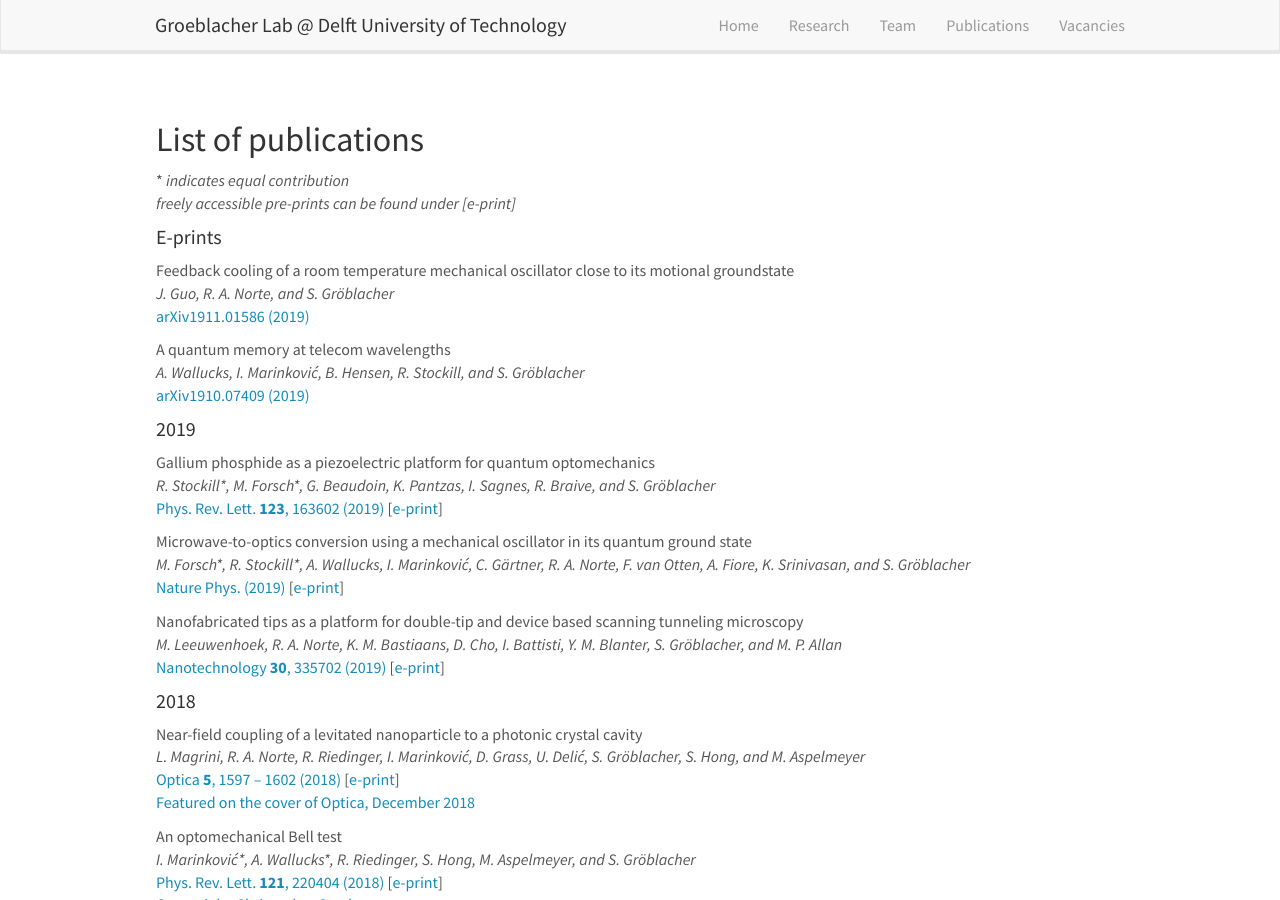
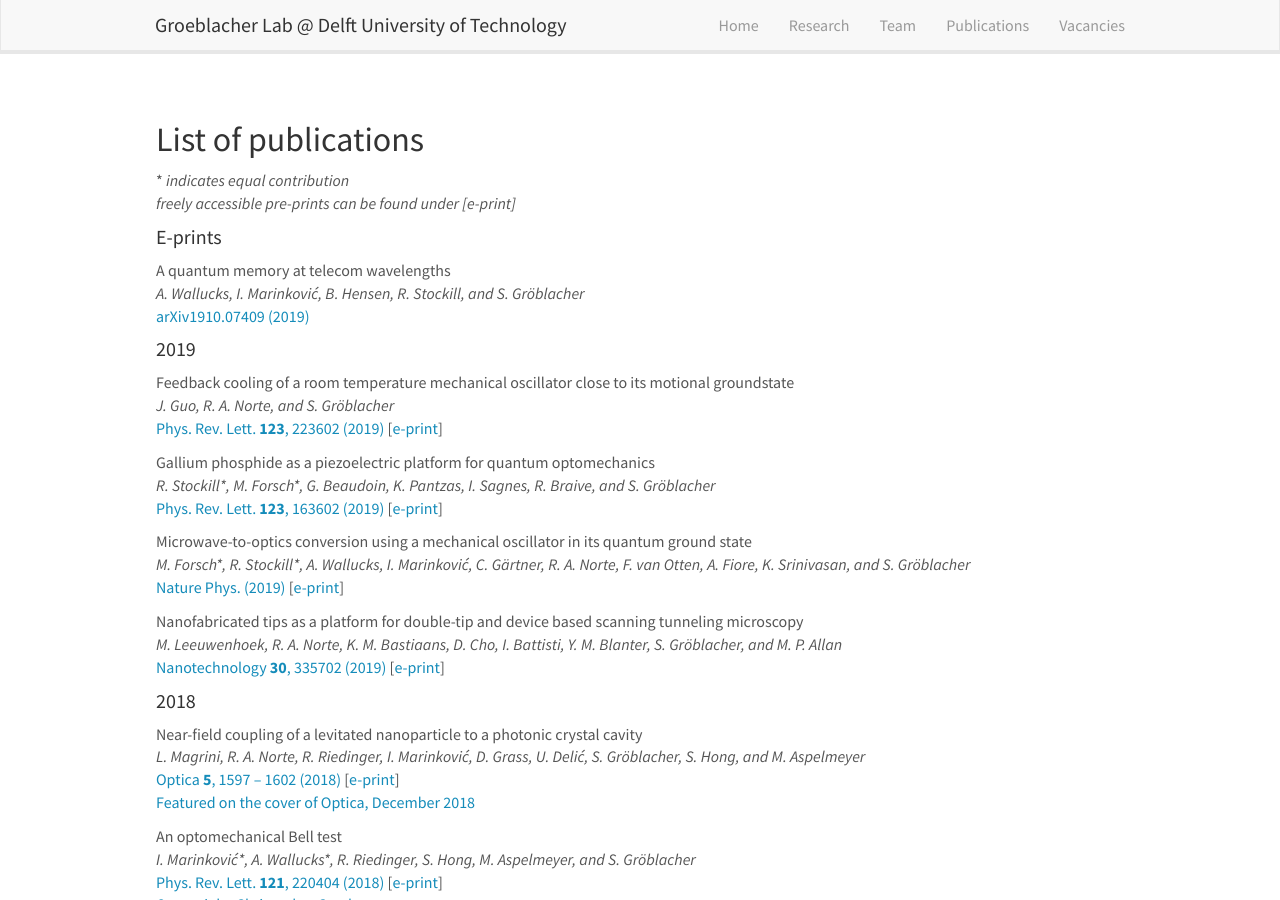
Before and after one commit to sgroeblacher/groeblacherlab, a Jekyll site: the page built from _pages/publications.md, in a window 1280 px wide and 900 px high, scrolled down 2220 px. Built offline with Jekyll 4.4.1, drawn with Linux system fonts in a browser that asks for light colours; nearby versions of some CDN libraries; some of the changed lines change nothing that is shown.

Commit message:
modified:   _data/publist.yml 	modified:   documents/CV_SGroeblacher.pdf

```diff
--- a/_data/publist.yml
+++ b/_data/publist.yml
@@ -1,17 +1,3 @@
-- title: "Feedback cooling of a room temperature mechanical oscillator close to its motional groundstate"
-  image:
-  description:
-  authors: J. Guo, R. A. Norte, and S. Gröblacher
-  link:
-    url: https://arxiv.org/abs/1911.01586
-    display: arXiv1911.01586 (2019)
-  arxiv: 0
-  eprint:
-  highlight: 0
-  news2:
-  newyear: 1
-  year: E-prints
-
 - title: "A quantum memory at telecom wavelengths"
   image:
   description:
@@ -23,8 +9,22 @@
   eprint:
   highlight: 0
   news2:
-  newyear: 0
-  year:
+  newyear: 1
+  year: E-prints
+
+- title: "Feedback cooling of a room temperature mechanical oscillator close to its motional groundstate"
+  image:
+  description:
+  authors: J. Guo, R. A. Norte, and S. Gröblacher
+  link:
+    url: https://doi.org/10.1103/PhysRevLett.123.223602
+    display: Phys. Rev. Lett. <b>123</b>, 223602 (2019)
+  arxiv: 1
+  eprint: https://arxiv.org/abs/1911.01586
+  highlight: 0
+  news2:
+  newyear: 1
+  year: 2019
 
 - title: "Gallium phosphide as a piezoelectric platform for quantum optomechanics"
   image:
@@ -37,8 +37,8 @@
   eprint: https://arxiv.org/abs/1909.07850
   highlight: 0
   news2:
-  newyear: 1
-  year: 2019
+  newyear: 0
+  year:
 
 - title: "Microwave-to-optics conversion using a mechanical oscillator in its quantum ground state"
   image: Pub_WLC.jpg
```
Also changed, not shown: 1 other file.
